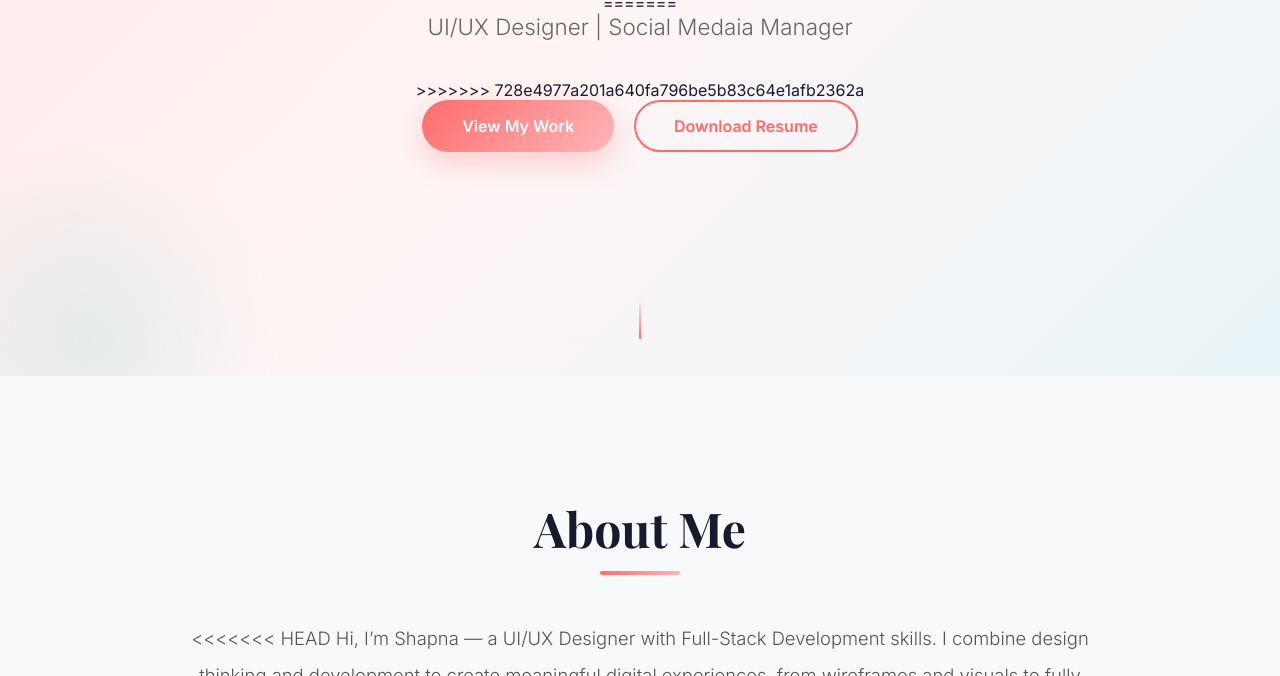
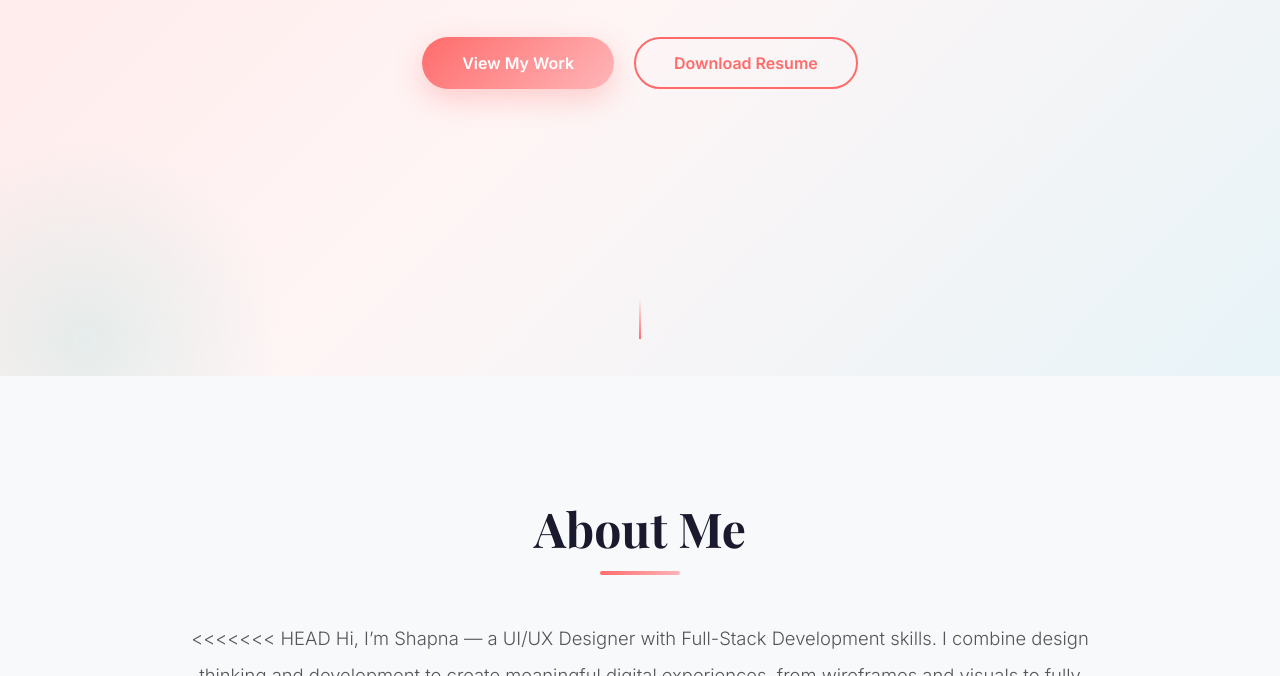
Before and after one commit to Shapna0327/Designer---Portfolio, a website: page index.html in a window 1280 px wide. Shown: the part 424-1100 px from the top of the page. Drawn offline with nearby package versions, Linux system fonts and the light colour scheme.

Commit message:
Updated index.html and resolved merge

```diff
--- a/index.html
+++ b/index.html
@@ -555,11 +555,8 @@
   <section class="hero">
     <div class="hero-content">
       <h1>I'm <span>Shapna G</span></h1>
-<<<<<<< HEAD
       <p>FullStack Developer | UI/UX Designer</p>
-=======
-      <p>UI/UX Designer | Social Medaia Manager</p>
->>>>>>> 728e4977a201a640fa796be5b83c64e1afb2362a
+
       <div class="btn-group">
         <a href="#projects" class="btn">View My Work</a>
         <a href="assets/Shapna_G.pdf" class="btn-outline" download>Download Resume</a>
```
